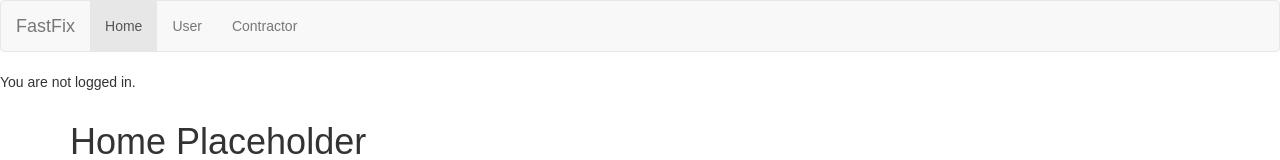
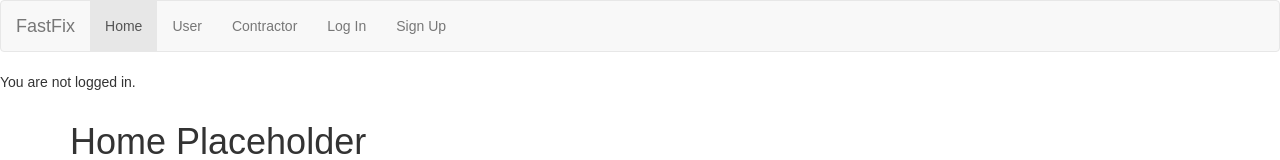
Before and after one commit to nguyenhachuy/FastFix, a React (Create React App) app in the folder client/: page / in a window 1280 px wide. Shown: the top 160 px of the page. Built offline with nearby package versions, Linux system fonts and the light colour scheme.

Commit message:
Added login and signup to navbar for easy access

```diff
--- a/client/src/components/Navbar.js
+++ b/client/src/components/Navbar.js
@@ -39,6 +39,24 @@ const Navbar = props =>
     >
       <Link to="/contractor" handlePageChange={props.handleagechange}>Contractor</Link>
     </li>
+    <li
+      className={
+       window.location.pathname === "/login"
+          ? "active"
+          : ""
+      }
+    >
+      <Link to="/login" handlePageChange={props.handleagechange}>Log In</Link>
+    </li>
+    <li
+      className={
+       window.location.pathname === "/signup"
+          ? "active"
+          : ""
+      }
+    >
+      <Link to="/signup" handlePageChange={props.handleagechange}>Sign Up</Link>
+    </li>
 
   </ul>
 </div>
```
